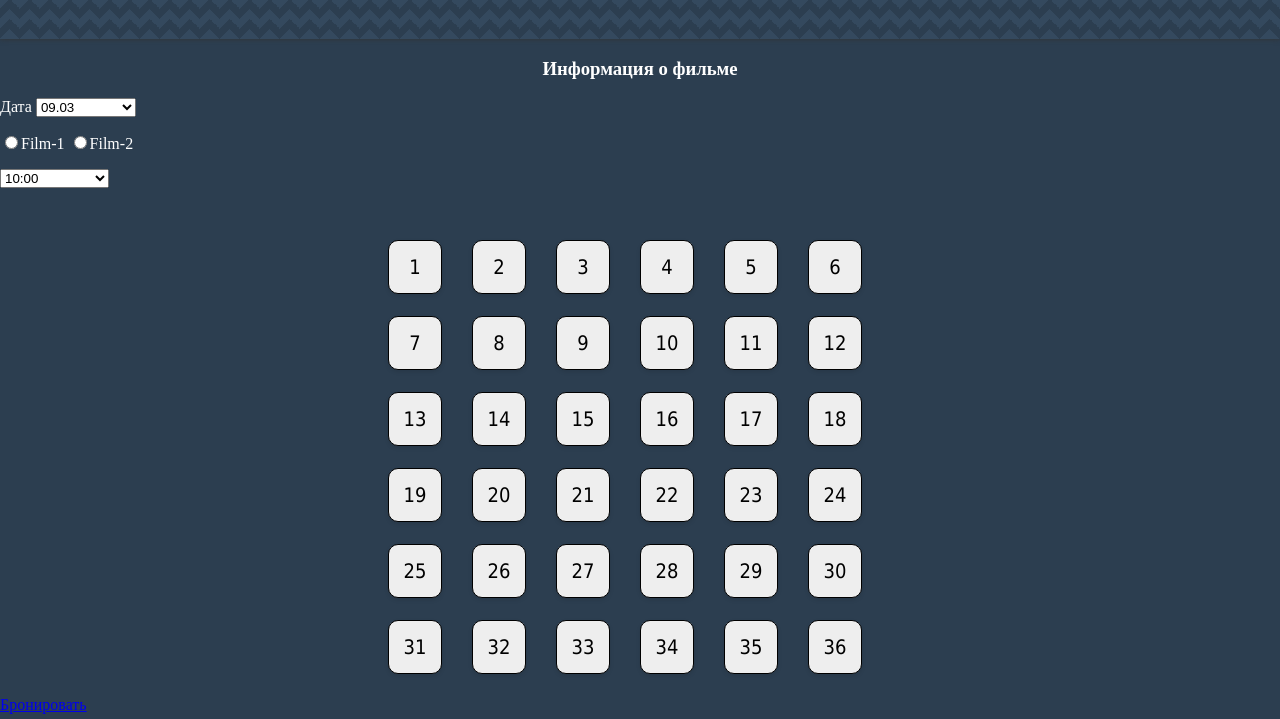
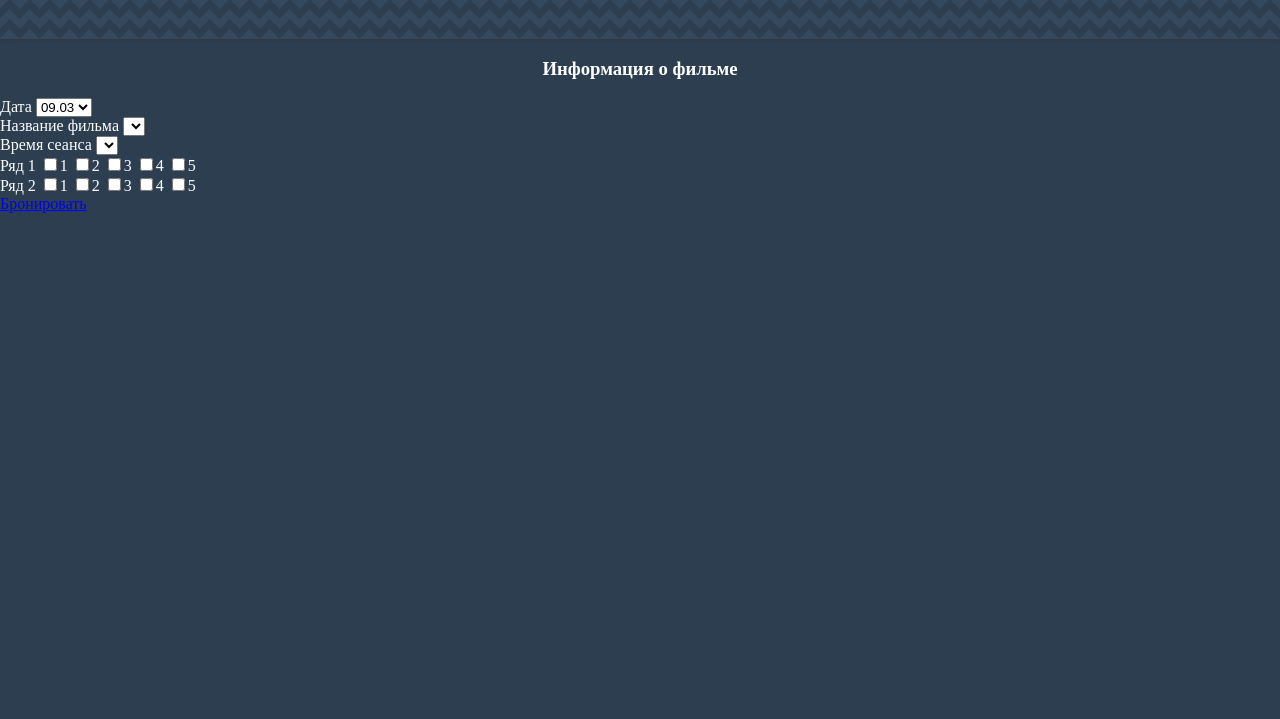
Before and after one commit to KkuznetsovAnton/TestTask, a website: page public/Index.html in a window 1280 px wide. Shown: the part 81-800 px from the top of the page. Drawn offline with Linux system fonts and the light colour scheme.

Commit message:
filmSelect and timeSelect implimented

```diff
--- a/public/Index.html
+++ b/public/Index.html
@@ -2,7 +2,7 @@
 <html>
   <head>
     <meta charset="utf-8" />
-    <title>Бронирование билетов</title>
+    <title>Бронирование VIP билетов</title>
     <link rel="stylesheet" href="style.css" />
   </head>
   <body>
@@ -11,75 +11,39 @@
     </header>
 
     <h3 class="info-film">Информация о фильме</h3>
-    <div class="dataSeance">
+    <div class="date_Seance">
         <span>Дата</span>
-            <select id="dataSeance" name="dataSeance">
-              <option  disabled checked>День сеанса</option>
+            <select id="dateSeance" name="dateSeance">
             </select>
           </div>
-    <p><input type="radio" value="Film-1" name="film">Film-1</input>
-    <input type="radio" value="Film-2" name="film">Film-2</input></p>
+          <div class="film">
+            <span>Название фильма</span>
+          <select id="film"></select>
+        </div>
     <div class="timeSeance">
+        <span>Время сеанса</span>
             <select id="timeSeance" name="timeSeance">
-              <option disabled>Время сеанса</option>
-              <option value="10:00">10:00</option>
-              <option value="12:00">12:00</option>
-              <option value="14:00">14:00</option>
-              <option value="16:00">16:00</option>
-              <option value="18:00">18:00</option>
-              <option value="20:00">20:00</option>
             </select>
           </div>
-    <table class="place">
-      <tr>
-        <td>1</td>
-        <td>2</td>
-        <td>3</td>
-        <td>4</td>
-        <td>5</td>
-        <td>6</td>
-      </tr>
-      <tr>
-        <td>7</td>
-        <td>8</td>
-        <td>9</td>
-        <td>10</td>
-        <td>11</td>
-        <td>12</td>
-      </tr>
-      <tr>
-        <td>13</td>
-        <td>14</td>
-        <td>15</td>
-        <td>16</td>
-        <td>17</td>
-        <td>18</td>
-      </tr>
-      <tr>
-        <td>19</td>
-        <td>20</td>
-        <td>21</td>
-        <td>22</td>
-        <td>23</td>
-        <td>24</td>
-      </tr>
-      <tr>
-        <td>25</td>
-        <td>26</td>
-        <td>27</td>
-        <td>28</td>
-        <td>29</td>
-        <td>30</td>
-      </tr>
-      <tr>
-        <td>31</td>
-        <td>32</td>
-        <td>33</td>
-        <td>34</td>
-        <td>35</td>
-        <td>36</td>
-      </tr>
-    </table>
+          <div class="places">
+            <div class="row1">
+                <span>Ряд 1</span>
+                <input type="checkbox" name="option1" value="place1">1</input>
+                <input type="checkbox" name="option2" value="place2">2</input>
+                <input type="checkbox" name="option3" value="place3">3</input>
+                <input type="checkbox" name="option4" value="place4">4</input>
+                <input type="checkbox" name="option5" value="place5">5</input>
+            </div>
+            <div class="row2">
+              <span>Ряд 2</span>
+                <input type="checkbox" name="option1" value="place1">1</input>
+                <input type="checkbox" name="option2" value="place2">2</input>
+                <input type="checkbox" name="option3" value="place3">3</input>
+                <input type="checkbox" name="option4" value="place4">4</input>
+                <input type="checkbox" name="option5" value="place5">5</input>
+            </div>
+          </div>
+
 
     <a class="reservation" href="#">Бронировать</a>
     <script src="index.js"></script>
--- a/public/index.js
+++ b/public/index.js
@@ -31,18 +31,52 @@ var fromServer = [
   }
 ];
 
+var fromServer2 = {
+  "09.03": {
+    day: "Monday",
+    films: {
+      "king-kong": ["10:00", "14:00", "18:00"],
+      avatar: ["12:00", "16:00", "20:00"]
+    }
+  },
+  "10.03": {
+    day: "Tuesday",
+    films: {
+      avengers: ["10:00", "14:00", "18:00"],
+      interstellar: ["12:00", "16:00", "20:00"]
+    }
+  }
+};
 
-var seanceSelect = document.querySelector("#dataSeance");
+var seanceSelect = document.querySelector("#dateSeance");
 
-fromServer.forEach(function(item) {
+Object.keys(fromServer2).forEach(function(item) {
   var option = document.createElement("option");
-  option.value = item.date;
-  option.text = item.date;
+  option.value = item;
+  option.text = item;
   seanceSelect.add(option);
 });
-var currentDay;
+var filmSelect = document.querySelector("#film");
 
-seanceSelect.onchange = function(e){
-    console.log(this.value);
-    currentDay = this.value;
-}
+seanceSelect.onchange = function() {
+  filmSelect.innerHTML = "";
+  Object.keys(fromServer2[seanceSelect.value].films).forEach(function(item) {
+    var option = document.createElement("option");
+    option.value = item;
+    option.text = item;
+    filmSelect.add(option);
+  });
+};
+
+var timeSelect = document.querySelector("#timeSeance");
+
+filmSelect.onchange = function() {
+  fromServer2[seanceSelect.value].films[filmSelect.value].forEach(function(
+    item
+  ) {
+    var option = document.createElement("option");
+    option.value = item;
+    option.text = item;
+    timeSelect.add(option);
+  });
+};
```
